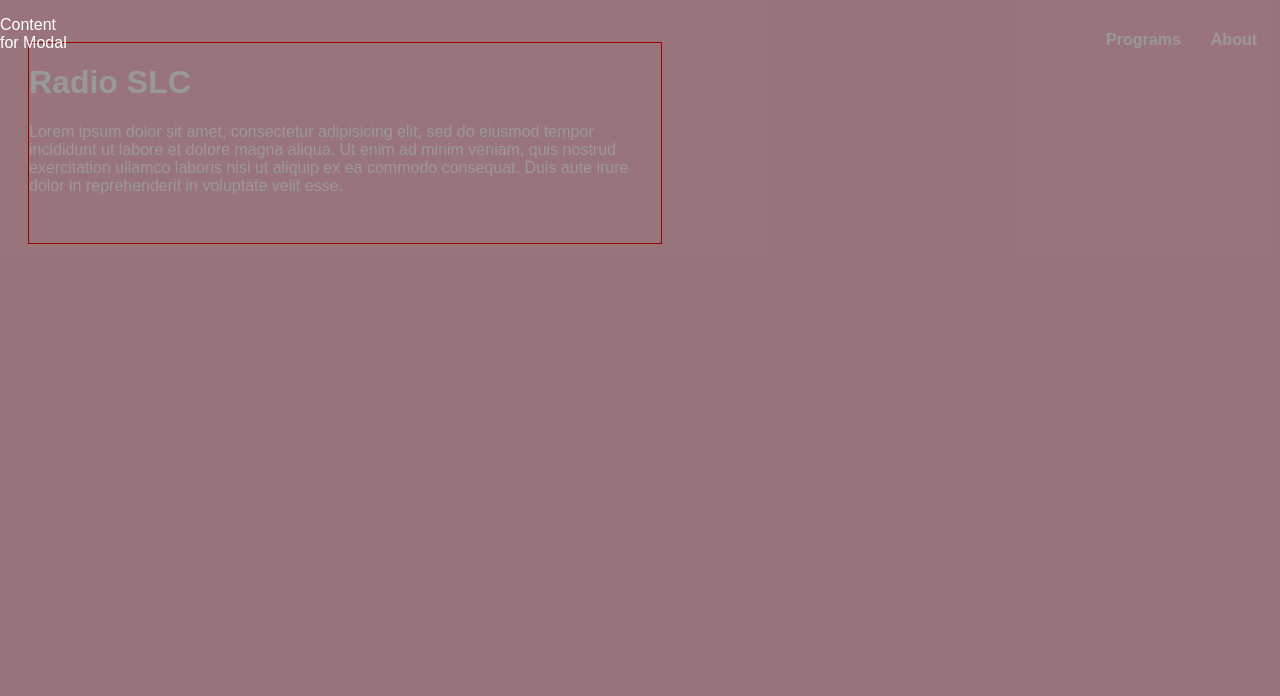
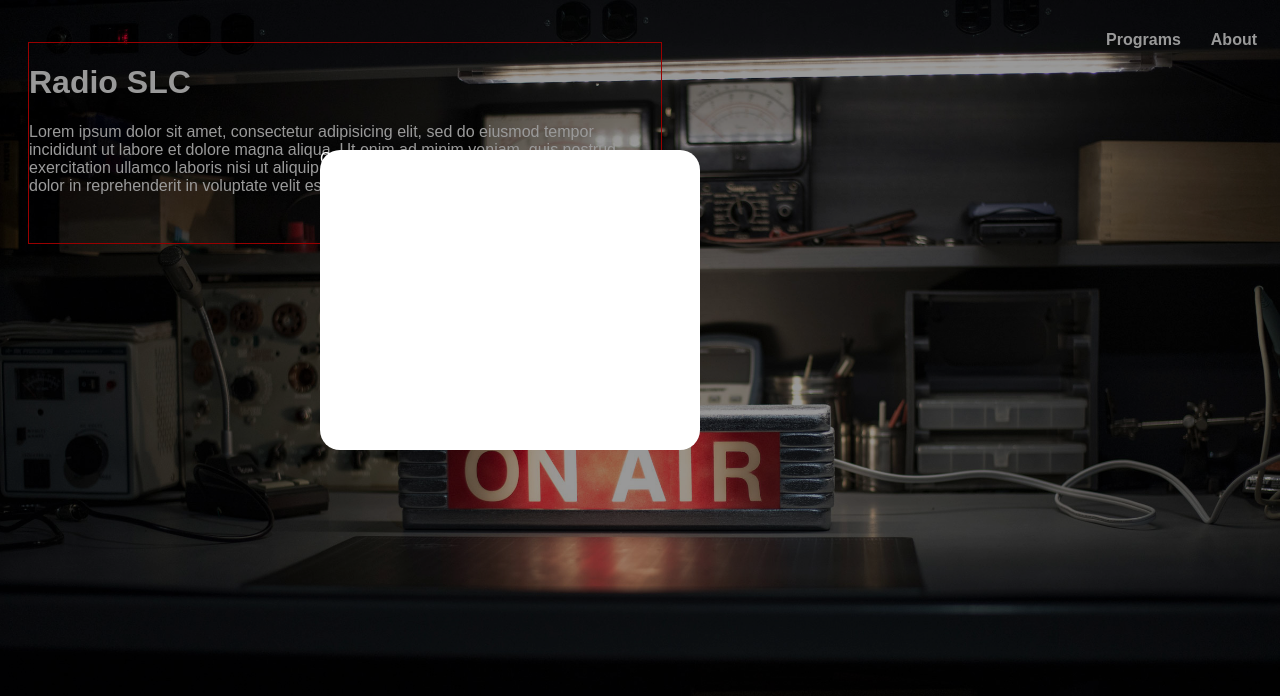
Before and after one commit to Slyncorey34/Modal_Homework, a plain HTML site: page index.html in a window 1280 px wide. Drawn offline with nearby package versions, Linux system fonts and the light colour scheme.

Commit message:
Style edits

```diff
--- a/style.css
+++ b/style.css
@@ -1,11 +1,11 @@
 html {
 	font-family: Arial, sans-serif;
 	color: white;
-	background-color: pink;
+	/*background-color: pink;*/
 	}
 
 body{
-	/*background-image: url("radio.jpg");*/
+	background-image: url("radio.jpg");
 	background-size: 100%;
 	background-attachment: fixed;
 }
@@ -63,7 +63,11 @@ p  {
 	display: none;
 }
 #inner_modal {
-		background-color: rgba(0,.5,0,0);
-		width: 70px;
-		height: 70px;
+		background-color: white;
+		width: 380px;
+		height: 300px;
+		border-radius: 20px;
+		margin-left: 320px;
+		margin-top: 150px;
+
 }
```
